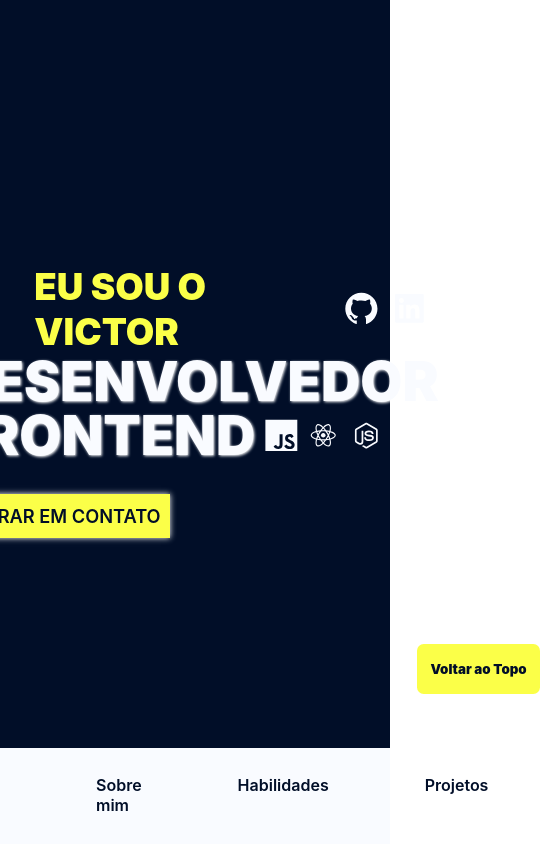
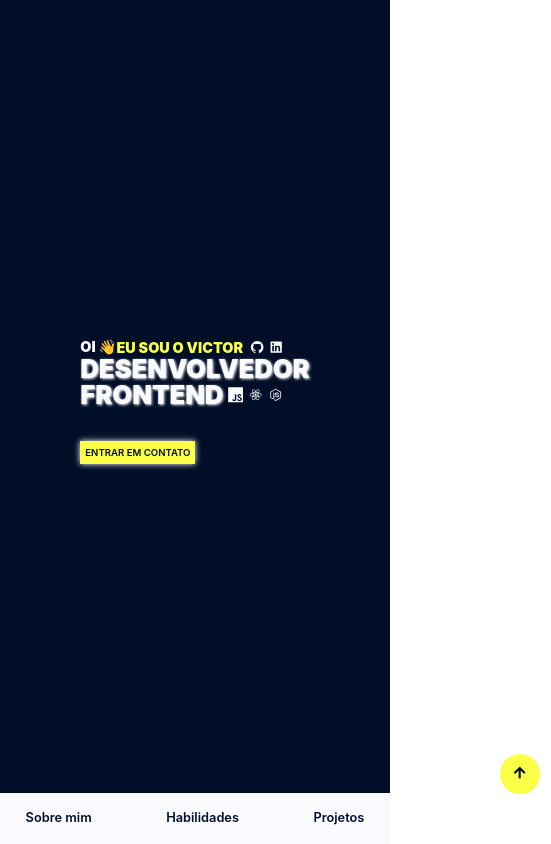
Before and after one commit to victorzix/MyPortfolio, a React (Vite) app: page / in a window 390 px wide. Shown: the top 844 px of the page, 551 px wide, since content can reach past the window. Built offline with nearby package versions, Linux system fonts and the light colour scheme.

Commit message:
feat: 1.0

```diff
--- a/src/GlobalStyle.jsx
+++ b/src/GlobalStyle.jsx
@@ -27,11 +27,26 @@ const GlobalStyle = createGlobalStyle`
      }
     }
 
-    ::-webkit-scrollbar-thumb:hover{
-
-
+    @media (max-width: 840px) {
+      ::-webkit-scrollbar{
+      width: 0;
+      display: none;
     }
 
+    ::-webkit-scrollbar-track{
+      background-color: transparent;
+    }
+
+    ::-webkit-scrollbar-thumb{
+     background-color: transparent;
+     border-radius: 0;
+     border: 0;
+
+     &:hover{
+      background-color: var(--txt-yellow);
+     }
+    }
+  }
 
 }
   body {
--- a/src/components/AboutMe.jsx
+++ b/src/components/AboutMe.jsx
@@ -84,6 +84,36 @@ const Container = styled.div`
   }
   /* Small */
   @media (max-width: 640px) {
+  height: 100vh;
+  background-color: var(--ice-white);
+  display: flex;
+  align-items: center;
+  justify-content: center;
+
+  .char{
+    display: none;
+  }
+
+  .description {
+    display: flex;
+    flex-direction: column;
+    align-items: center;
+    justify-content: center;
+    margin-bottom: 4em;
+    text-align: center;
+    width: 100%;
+    h2 {
+      font-weight: 900;
+      font-size: 1.5em;
+      margin-bottom: 0.7em;
+      letter-spacing: 0.2em;
+    }
+    p {
+      line-height: 2em;
+      font-weight: 600;
+      font-size: .9em;
+    }
+  }
   }
 `;
 export default function AboutMe() {
--- a/src/components/Footer.jsx
+++ b/src/components/Footer.jsx
@@ -56,6 +56,26 @@ const Div = styled.div`
       }
     }
   }
+
+  @media(max-width: 640px){
+    text-align: center;
+    justify-content: center;
+    padding: 0;
+    letter-spacing: .25em;
+    h1{
+      font-size: .8em;
+    }
+    p{
+      font-size: .6em;
+    }
+    .links{
+      gap: 1.6em;
+      a{
+        font-size: 1.7em;
+      }
+    }
+  }
+
 `;
 
 export default function Footer() {
--- a/src/components/Header.jsx
+++ b/src/components/Header.jsx
@@ -90,6 +90,35 @@ const Container = styled.header`
 
   /* Small */
   @media (max-width: 640px) {
+    height: 3em;
+    background-color: var(--ice-white);
+    position: fixed;
+    bottom: 0;
+    width: 100%;
+    z-index: 99;
+    display: flex;
+    font-size: .8em;
+    align-items: center;
+    justify-content: space-around;
+    padding: 0 2em;
+
+    div {
+      display: flex;
+      width: 100%;
+      gap: 2em;
+      justify-content: space-between;
+      align-items: center;
+    }
+
+    .anchor {
+      text-decoration: none;
+      color: var(--dark-blue);
+      font-weight: 600;
+    }
+
+    @media(min-height: 600px){
+      height: 4em;
+    }
   }
 `;
 
--- a/src/components/Intro.jsx
+++ b/src/components/Intro.jsx
@@ -238,6 +238,79 @@ const Container = styled.div`
   }
   /* Small */
   @media (max-width: 640px) {
+    padding: 0 3em;
+    display: flex;
+    justify-content: center;
+    align-items: center;
+    height: 95vh;
+    width: 100%;
+
+    .introImg {
+      display: none;
+    }
+
+    .greet {
+      display: flex;
+      align-items: center;
+      font-size: .9rem;
+      a {
+        text-decoration: none;
+        color: var(--ice-white);
+        align-items: center;
+        display: flex;
+        margin-right: 0.3em;
+        transition: all ease-in-out 200ms;
+      }
+      a:hover {
+        transform: scale(1.05);
+        color: var(--txt-yellow);
+      }
+      .name {
+        color: var(--txt-yellow);
+        margin-right: 0.5em;
+      }
+    }
+
+    .occupation {
+      margin-bottom: 2em;
+
+      .firstLine,
+      .secondLine {
+        font-size: 1.6em;
+        line-height: 1em;
+        text-shadow: 1px 1px 3px #ffffff;
+
+        .icon {
+          font-size: 0.6em;
+          display: flex;
+          align-items: center;
+          margin-left: 0.3em;
+        }
+      }
+      .secondLine {
+        display: flex;
+        align-items: center;
+      }
+    }
+    img {
+      margin-right: 5em;
+    }
+
+    button {
+      padding: 0.6em 0;
+      width: 12em;
+      background-color: var(--txt-yellow);
+      font-weight: 600;
+      font-size: .6em;
+      color: var(--dark-blue);
+      box-shadow: 0px 0px 6px 0px rgba(255, 255, 255, 1);
+      border: 0;
+      cursor: pointer;
+
+      &:hover {
+        background-color: #ffffa1;
+      }
+    }
   }
 `;
 
--- a/src/components/Projects.jsx
+++ b/src/components/Projects.jsx
@@ -57,6 +57,26 @@ const Container = styled.div`
   }
   /* Small */
   @media (max-width: 640px) {
+    height: 100vh;
+    background-color: var(--ice-white);
+    display: flex;
+    flex-direction: column;
+    align-items: center;
+    justify-content: center;
+    gap: 5em;
+
+    h1 {
+      letter-spacing: .05em;
+      font-size: 1.5em;
+      text-align: center;
+    }
+
+    .projectsWrapper {
+      display: flex;
+      justify-content: center;
+      gap: 3em;
+      width: 100%;
+    }
   }
 `;
 
@@ -162,6 +182,47 @@ const Content = styled.div`
   }
   /* Small */
   @media (max-width: 640px) {
+    display: flex;
+    flex-direction: column;
+    gap: 1em;
+    height: 100%;
+    justify-content: center;
+    align-items: center;
+
+    &:nth-child(2) {
+      img {
+        width: 6em;
+      }
+    }
+    img {
+      width: 3em;
+    }
+    position: relative;
+
+    .projectHover {
+      display: none;
+    }
+
+    &:hover .projectHover {
+      display: none;
+      align-items: none;
+      gap: none;
+    }
+    &:hover img {
+      filter: none;
+    }
+
+    .description {
+      display: flex;
+      justify-content: center;
+      gap: 2em;
+      align-items: center;
+      a {
+        text-decoration: none;
+        font-size: 1.4em;
+        color: var(--dark-blue);
+      }
+    }
   }
 `;
 const Frame = styled.iframe`
--- a/src/components/Skills.jsx
+++ b/src/components/Skills.jsx
@@ -20,6 +20,15 @@ const Container = styled.div`
     justify-content: center;
     padding: 0;
   }
+  @media (max-width: 640px) {
+    gap: 0;
+    align-items: center;
+
+    h1{
+      font-size: 1em;
+    }
+  }
+
 `;
 
 const SkillWrapper = styled.div`
@@ -165,6 +174,57 @@ const SkillWrapper = styled.div`
   }
   /* Small */
   @media (max-width: 640px) {
+    display: flex;
+    width: 100%;
+    padding: 0 1em;
+    align-items: center;
+
+    .skillContent {
+      border-radius: 1em;
+      background-color: transparent;
+      display: flex;
+      align-items: center;
+      justify-content: center;
+      flex-direction: column;
+      gap: 0em;
+
+      .description {
+        color: var(--ice-white);
+        font-size: .5em;
+        p {
+          display: none;
+        }
+      }
+    }
+
+    .react {
+      .icon {
+        color: #00d8ff;
+        font-size: 2rem;
+      }
+    }
+    .javascript {
+      .icon {
+        color: #f7df1e;
+        border: 0;
+        font-size: 2rem;
+      }
+    }
+    .node {
+      .icon {
+        color: #83cd29;
+        font-size: 2rem;
+      }
+    }
+    .styledComponents {
+
+      img{
+        width: 1em;
+      }
+      .icon {
+        font-size: 2rem;
+      }
+    }
   }
 `;
 export default function Skills() {
@@ -202,6 +262,7 @@ export default function Skills() {
           </div>
         </div>
         <div className="skillContent styledComponents">
+          <div></div>
           <div className="icon">
             <img src="/assets/styled-components.svg" />
           </div>
--- a/src/utils/utils.jsx
+++ b/src/utils/utils.jsx
@@ -1,5 +1,6 @@
 import styled from "styled-components";
-import { useEffect, useState } from "react";
+import { useRef, useEffect, useState } from "react";
+import { FaArrowUp} from "react-icons/fa"
 
 const Button = styled.button`
   position: fixed;
@@ -25,10 +26,26 @@ const Button = styled.button`
     return props.backToTopButton ? "25px" : "-150px";
   }};
   }
+
+  @media(max-width: 840px){
+    z-index: 100;
+    bottom: 50px;
+    height: 3em;
+    width: 3em;
+    border-radius: 1.5em;
+    padding: 0;
+
+    right: ${(props) => {
+    return props.backToTopButton ? "25px" : "-150px";
+  }};
+  }
 `;
 
 export function BackToTopBtn() {
   const [backToTopButton, setBackToTopButton] = useState(false);
+  const windowSize = useRef([window.innerWidth, window.innerHeight]);
+
+  const width = windowSize.current[0];
 
   useEffect(() => {
     window.addEventListener("scroll", () => {
@@ -47,6 +64,13 @@ export function BackToTopBtn() {
     });
   }
 
+if(width <= 640){
+  return(
+    <Button onClick={scrollUp} backToTopButton={backToTopButton}>
+      < FaArrowUp/>
+    </Button>
+  )
+}
   return (
     <>
       <Button onClick={scrollUp} backToTopButton={backToTopButton}>
```
